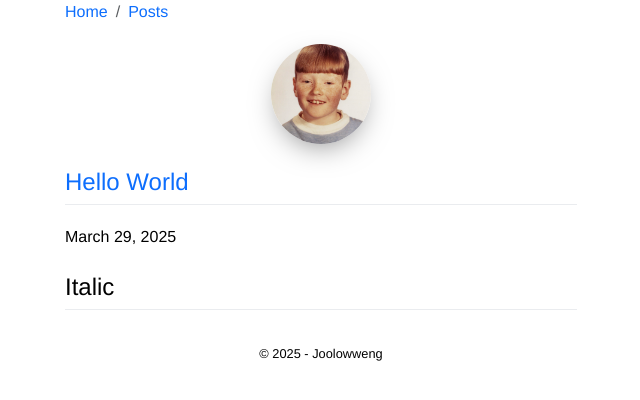
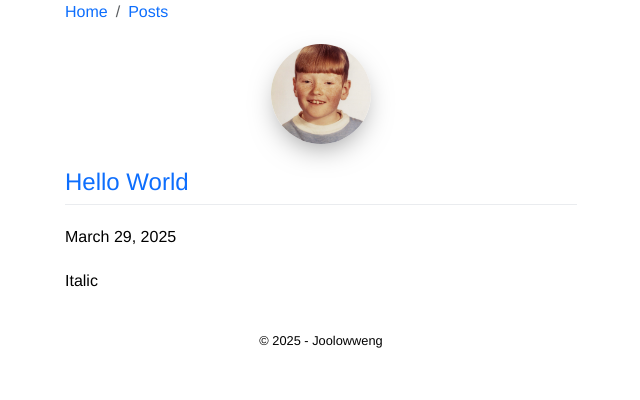
Before and after one commit to joolowweng/joolwweng.github.io, a Jekyll site: the page built from index.md, in a window 1280 px wide. Shown: the top 400 px of the page, without its empty margins (319-959 px from the left). Built offline with Jekyll 4.4.1, drawn with Linux system fonts in a browser that asks for light colours.

Commit message:
Update index.md

```diff
--- a/index.md
+++ b/index.md
@@ -10,6 +10,6 @@ layout: default
 
 {{ site.posts.first.date | date: "%B %d, %Y" }}
 
-{{ site.posts.first.excerpt}}
+{{ site.posts.first.excerpt | markdownify | strip_html | truncatewords: 50 }}
 
 {% endif %}
```
